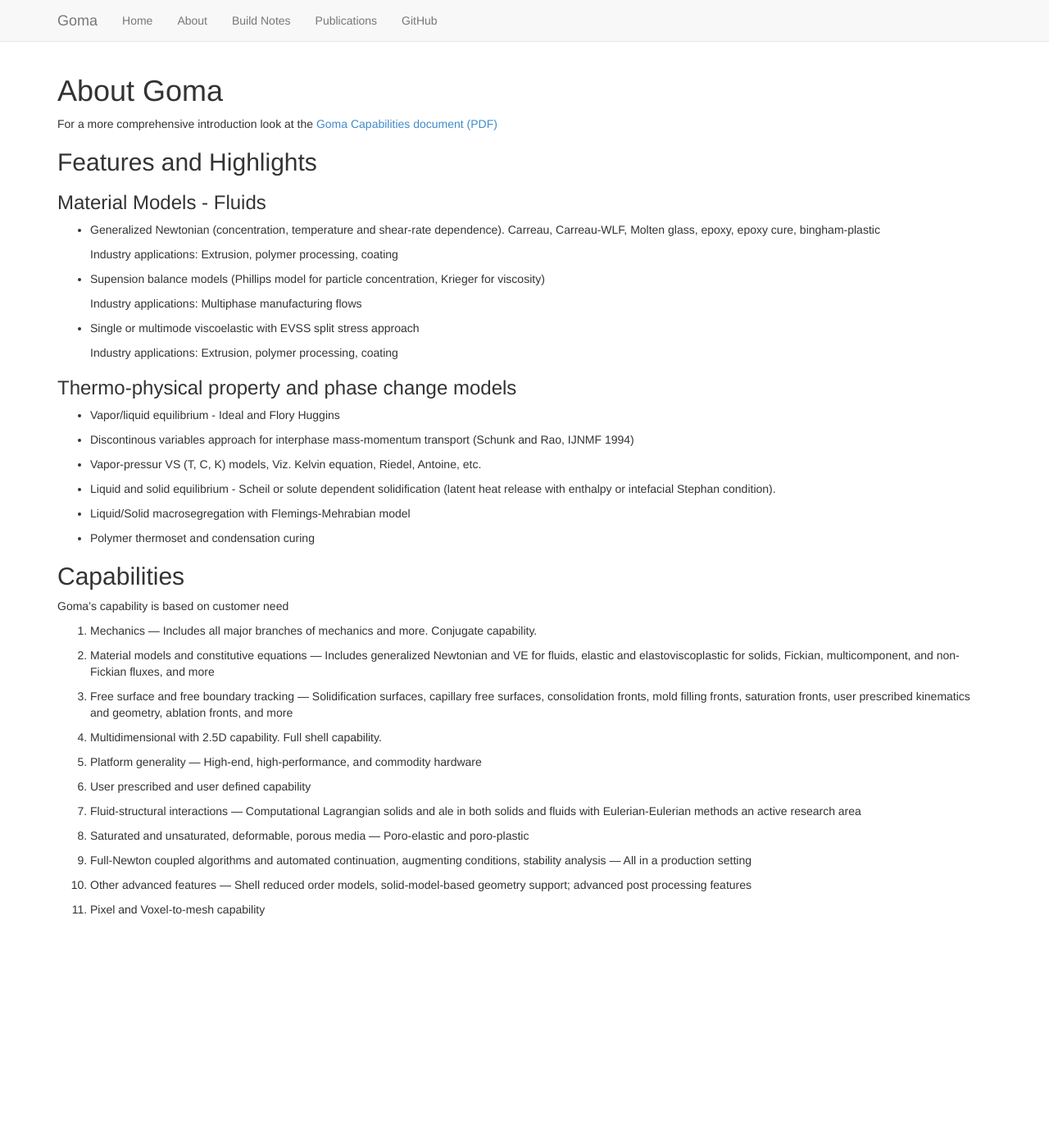
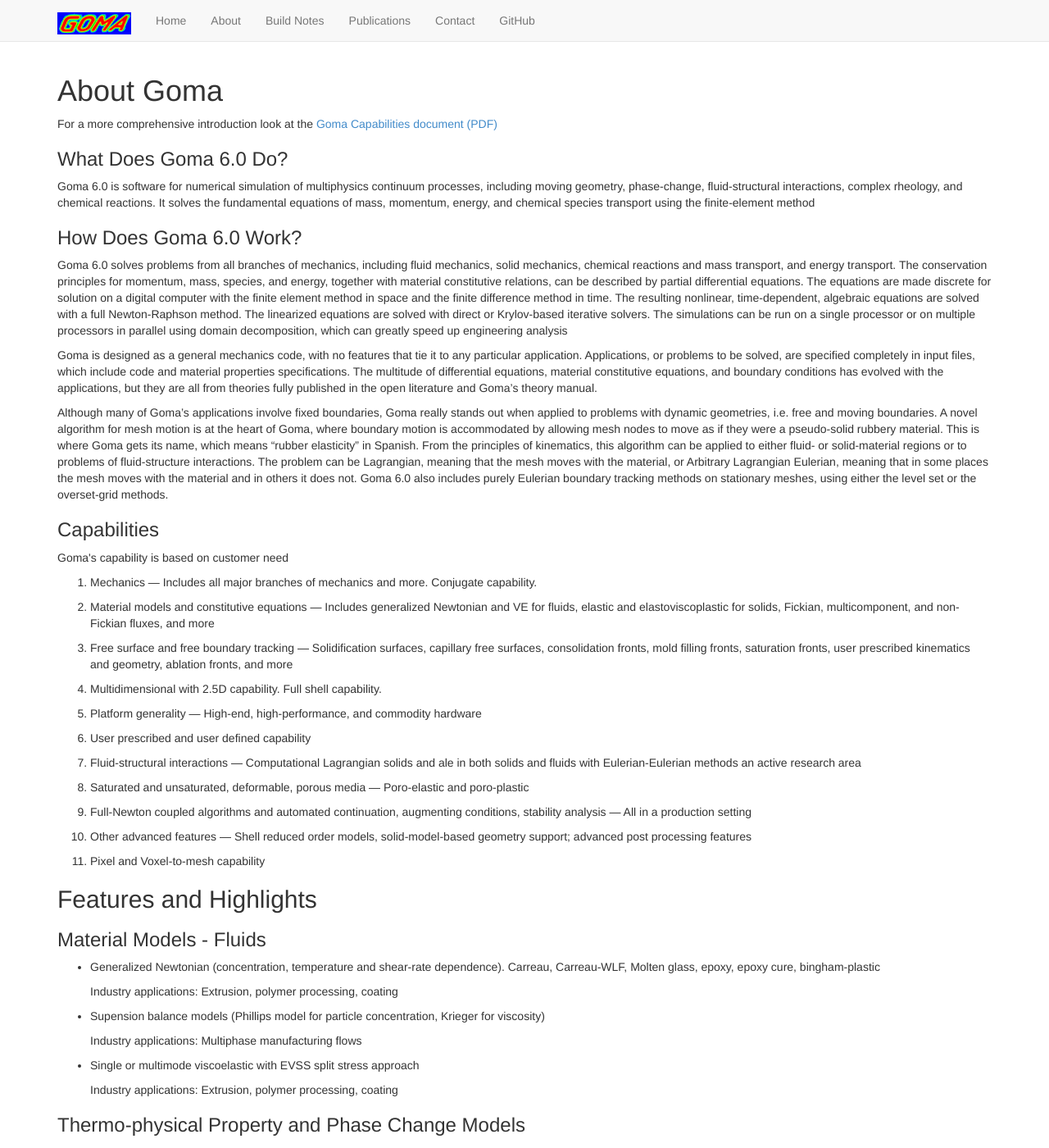
Before and after one commit to goma/goma.github.io, a Jekyll site: the page built from about.html, in a window 1280 px wide and 1400 px high. Shown: the whole window at 82% size. Built offline with Jekyll 4.4.1, drawn with Linux system fonts in a browser that asks for light colours; nearby versions of some CDN libraries; Markdown is read by kramdown in place of the engine named in the settings; some of the changed text lies outside the part shown.

Commit message:
Update main and about pages, add contact page

```diff
--- a/_layouts/default.html
+++ b/_layouts/default.html
@@ -17,6 +17,7 @@
     <![endif]-->
 
     <!-- Google Analytics Code -->
+    <link rel="icon" href="/assets/images/favicon.ico">
     {% include google_analytics.html %}
   </head>
 
@@ -32,7 +33,9 @@
             <span class="icon-bar"></span>
             <span class="icon-bar"></span>
           </button>
-          <a class="navbar-brand" href="/">Goma</a>
+          <a class="navbar-brand" href="/">
+            <img src="/files/goma.png" alt="goma">
+          </a>
         </div>
         <div class="navbar-collapse collapse">
           <ul class="nav navbar-nav">
@@ -40,6 +43,7 @@
             <li><a href="/about.html">About</a></li>
             <li><a href="/build.html">Build Notes</a></li>
             <li><a href="/publications.html">Publications</a></li>
+            <li><a href="/contact.html">Contact</a></li>
             <li><a href="https://github.com/goma/goma">GitHub</a></li>
           </ul>
         </div><!--/.nav-collapse -->
--- /dev/null
+++ b/about.html
@@ -0,0 +1,167 @@
+---
+layout: default
+title: About Goma
+---
+<h1>About Goma</h1>
+
+<p>For a more comprehensive introduction look at the <a href="/files/goma-capabilities.pdf">Goma Capabilities document (PDF)</a></p>
+
+<h3>What Does Goma 6.0 Do?</h3>
+<p>Goma 6.0 is software for numerical simulation of multiphysics continuum
+processes, including moving geometry, phase-change, fluid-structural interactions,
+complex rheology, and chemical reactions. It solves the fundamental equations of
+mass, momentum, energy, and chemical species transport using the finite-element
+method</p>
+<h3>How Does Goma 6.0 Work?</h3>
+<p>Goma 6.0 solves problems from all branches of mechanics, including fluid
+mechanics, solid mechanics, chemical reactions and mass transport, and energy
+transport. The conservation principles for momentum, mass, species, and
+energy, together with material constitutive relations, can be described by partial
+differential equations. The equations are made discrete for solution on a digital
+computer with the finite element method in space and the finite difference
+method in time. The resulting nonlinear, time-dependent, algebraic equations
+are solved with a full Newton-Raphson method. The linearized equations are
+solved with direct or Krylov-based iterative solvers. The simulations can be
+run on a single processor or on multiple processors in parallel using domain
+decomposition, which can greatly speed up engineering analysis</p>
+<p>Goma is designed as a general mechanics code, with no features that tie it
+to any particular application. Applications, or problems to be solved, are
+specified completely in input files, which include code and material properties
+specifications. The multitude of differential equations, material constitutive
+equations, and boundary conditions has evolved with the applications, but they
+are all from theories fully published in the open literature and Goma’s theory
+manual.</p>
+<p>Although many of Goma’s applications involve fixed boundaries, Goma really
+stands out when applied to problems with dynamic geometries, i.e. free and
+moving boundaries. A novel algorithm for mesh motion is at the heart of Goma,
+where boundary motion is accommodated by allowing mesh nodes to move as
+if they were a pseudo-solid rubbery material. This is where Goma gets its name,
+which means “rubber elasticity” in Spanish. From the principles of kinematics, this
+algorithm can be applied to either fluid- or solid-material regions or to problems
+of fluid-structure interactions. The problem can be Lagrangian, meaning that the
+mesh moves with the material, or Arbitrary Lagrangian Eulerian, meaning that in
+some places the mesh moves with the material and in others it does not. Goma 6.0
+also includes purely Eulerian boundary tracking methods on stationary meshes,
+using either the level set or the overset-grid methods.</p>
+<h3>Capabilities</h3>
+<p>Goma's capability is based on customer need</p>
+
+<ol>
+<li><p>Mechanics — Includes all major branches of mechanics and more. Conjugate capability.</p></li>
+<li><p>Material models and constitutive equations — Includes generalized Newtonian and VE
+for fluids, elastic and elastoviscoplastic for solids, Fickian, multicomponent, and
+non-Fickian fluxes, and more</p></li>
+<li><p>Free surface and free boundary tracking — Solidification surfaces, capillary free
+surfaces, consolidation fronts, mold filling fronts, saturation fronts, user prescribed
+kinematics and geometry, ablation fronts, and more</p></li>
+<li><p>Multidimensional with 2.5D capability. Full shell capability.</p></li>
+<li><p>Platform generality — High-end, high-performance, and commodity hardware</p></li>
+<li><p>User prescribed and user defined capability</p></li>
+<li><p>Fluid-structural interactions — Computational Lagrangian solids and ale in both
+solids and fluids with Eulerian-Eulerian methods an active research area</p></li>
+<li><p>Saturated and unsaturated, deformable, porous media — Poro-elastic and poro-plastic</p></li>
+<li><p>Full-Newton coupled algorithms and automated continuation, augmenting conditions,
+stability analysis — All in a production setting</p></li>
+<li><p>Other advanced features — Shell reduced order models, solid-model-based geometry
+support; advanced post processing features</p></li>
+<li><p>Pixel and Voxel-to-mesh capability</p></li>
+</ol>
+
+<h2>Features and Highlights</h2>
+
+<h3>Material Models - Fluids</h3>
+
+<ul>
+  <li>
+    <p>Generalized Newtonian (concentration, temperature and shear-rate dependence). Carreau, Carreau-WLF, Molten glass, epoxy, epoxy cure, bingham-plastic</p>
+    <p>Industry applications: Extrusion, polymer processing, coating</p>
+  </li>
+  <li>
+    <p>Supension balance models (Phillips model for particle concentration, Krieger for viscosity)</p>
+    <p>Industry applications: Multiphase manufacturing flows</p>
+  </li>
+  <li>
+    <p>Single or multimode viscoelastic with EVSS split stress approach</p>
+    <p>Industry applications: Extrusion, polymer processing, coating</p>
+  </li>
+</ul>
+
+<h3>Thermo-physical Property and Phase Change Models</h3>
+
+<ul>
+  <li>
+    <p>
+      Vapor/liquid equilibrium - Ideal and Flory Huggins
+    </p>
+  </li>
+  <li>
+    <p>
+      Discontinous variables approach for interphase mass-momentum transport (Schunk and Rao, IJNMF 1994)
+    </p>
+  </li>
+  <li>
+    <p>
+      Vapor-pressur VS (T, C, K) models, Viz. Kelvin equation, Riedel, Antoine, etc.
+    </p>
+  </li>
+  <li>
+    <p>
+      Liquid and solid equilibrium - Scheil or solute dependent solidification (latent heat release with enthalpy or intefacial Stephan condition).
+    </p>
+  </li>
+  <li>
+    <p>
+      Liquid andSolid macrosegregation with Flemings-Mehrabian model
+    </p>
+  </li>
+  <li>
+    <p>
+      Polymer thermoset and condensation curing
+    </p>
+  </li>
+</ul>
+<h3>Shell Elements</h3>
+<ul>
+  <li>
+    <p>
+      Shell Element Technology can be easily integrated into a large-aspect-ratio structure (shell elements can be membranes, inextensible shell, lubrication, or porous)
+    </p>
+  </li>
+  <li>
+    <p>
+      Goma 6.0 has integrated true curvilinear shell capability for lubrication (the first of its kind to our knowledge with continuum codes), porous, penetration, and integrated structure
+    </p>
+  </li>
+</ul>
+<h3>Mechanics and Algorithms</h3>
+<ul>
+  <li>
+    <p>
+      Comprehensive mechanics couplings allow the algorithms to run with minimal tuning
+    </p>
+  </li>
+  <li>
+    <p>
+      Advanced, automated machinery allows for complex algorithms (augmenting condition capability, linear stability, and high-order continuation)
+    </p>
+  </li>
+   <li>
+    <p>
+      Advanced, automated machinery allows for complex algorithms (augmenting condition capability, linear stability, and high-order continuation) and faster quadratic convergence
+    </p>
+  </li>
+</ul>
+
+<h3>Advanced Analysis Capabilities</h3>
+<ul>
+  <li>
+    <p>
+      Augmenting conditions (volume, mesh constrains, optimization) allows extreme analysis precision
+    </p>
+  </li>
+  <li>
+    <p>
+      ARPACK and ANAZAZI provide linear stability analysis in both 2D and 3D dynamic systems
+    </p>
+  </li>
+</ul>
--- a/about.md
+++ /dev/null
@@ -1,87 +0,0 @@
----
-layout: default
-title: "About Goma &mdash; Capabilities and Features"
----
-
-# About Goma
-
-For a more comprehensive introduction look at the [Goma Capabilities document (PDF)](/files/goma-capabilities.pdf)
-
-## Features and Highlights
-
-### Material Models - Fluids
-
-<ul>
-  <li>
-    <p>Generalized Newtonian (concentration, temperature and shear-rate dependence). Carreau, Carreau-WLF, Molten glass, epoxy, epoxy cure, bingham-plastic</p>
-    <p>Industry applications: Extrusion, polymer processing, coating</p>
-  </li>
-  <li>
-    <p>Supension balance models (Phillips model for particle concentration, Krieger for viscosity)</p>
-    <p>Industry applications: Multiphase manufacturing flows</p>
-  </li>
-  <li>
-    <p>Single or multimode viscoelastic with EVSS split stress approach</p>
-    <p>Industry applications: Extrusion, polymer processing, coating</p>
-  </li>
-</ul>
-
-### Thermo-physical property and phase change models
-<ul>
-  <li>
-    <p>
-      Vapor/liquid equilibrium - Ideal and Flory Huggins
-    </p>
-  </li>
-  <li>
-    <p>
-      Discontinous variables approach for interphase mass-momentum transport (Schunk and Rao, IJNMF 1994)
-    </p>
-  </li>
-  <li>
-    <p>
-      Vapor-pressur VS (T, C, K) models, Viz. Kelvin equation, Riedel, Antoine, etc.
-    </p>
-  </li>
-  <li>
-    <p>
-      Liquid and solid equilibrium - Scheil or solute dependent solidification (latent heat release with enthalpy or intefacial Stephan condition).
-    </p>
-  </li>
-  <li>
-    <p>
-      Liquid/Solid macrosegregation with Flemings-Mehrabian model
-    </p>
-  </li>
-  <li>
-    <p>
-      Polymer thermoset and condensation curing
-    </p>
-  </li>
-</ul>
-
-## Capabilities
-
-Goma's capability is based on customer need
-
-1. Mechanics &mdash; Includes all major branches of mechanics and more. Conjugate capability.
-
-2. Material models and constitutive equations &mdash; Includes generalized Newtonian and VE for fluids, elastic and elastoviscoplastic for solids, Fickian, multicomponent, and non-Fickian fluxes, and more
-
-3. Free surface and free boundary tracking &mdash; Solidification surfaces, capillary free surfaces, consolidation fronts, mold filling fronts, saturation fronts, user prescribed kinematics and geometry, ablation fronts, and more
-
-4. Multidimensional with 2.5D capability. Full shell capability.
-
-5. Platform generality &mdash; High-end, high-performance, and commodity hardware
-
-6. User prescribed and user defined capability
-
-7. Fluid-structural interactions &mdash; Computational Lagrangian solids and ale in both solids and fluids with Eulerian-Eulerian methods an active research area
-
-8. Saturated and unsaturated, deformable, porous media &mdash; Poro-elastic and poro-plastic
-
-9. Full-Newton coupled algorithms and automated continuation, augmenting conditions, stability analysis &mdash; All in a production setting
-
-10. Other advanced features &mdash; Shell reduced order models, solid-model-based geometry support; advanced post processing features
-
-11. Pixel and Voxel-to-mesh capability
--- a/build-script.html
+++ b/build-script.html
@@ -8,7 +8,7 @@
 
 <p>Welcome to the new BETA Quick-Build page for Goma 6.0! We have made a run script that will allow you to easily download all of the necesarry supporting files for Goma 6.0, and we have also included simple instructions on how to correctly configure Goma 6.0 so that it is ready for immediate use!</p>
 
-<p>This script has been tested on CentOS 6 and Redhat 6</p>
+<p>This script has been tested on CentOS 6, CentOS 7, and Redhat 6</p>
 
 <h3>Download the Goma Library Build script</h3>
 <p>Download the Goma Library build script here: <a href="files/build-goma-dependencies.sh">Goma Library Script</a></p>
```
Also changed, not shown: contact.md (added, +13 -0 lines), css/main.css (deleted, +0 -158 lines), css/syntax.css (deleted, +0 -60 lines), index.html (+47 -27 lines), assets/images/favicon.ico (added), assets/images/goma.png (added), files/applications.png (added), files/goma.png (added).
